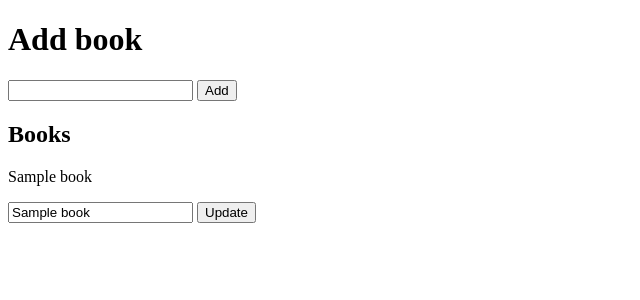
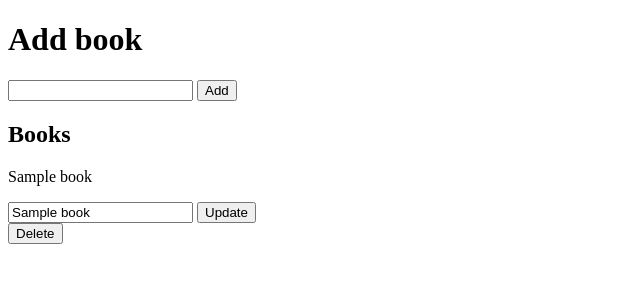
Before and after one commit to myredshoes/simple-crud-with-flask, a Flask app: page / in a window 1280 px wide. Shown: the top 300 px of the page, without its empty margins (0-640 px from the left). Run offline with Flask 2, Linux system fonts and the light colour scheme; tables that the repository leaves empty hold one stand-in row (values such as "Sample post").

Commit message:
Add delete function

```diff
--- a/app.py
+++ b/app.py
@@ -43,5 +43,14 @@ def update():
     return redirect("/")
 
 
+@app.route("/delete", methods=["POST"])
+def delete():
+    title = request.form.get("title")
+    book = Book.query.filter_by(title=title).first()
+    db.session.delete(book)
+    db.session.commit()
+    return redirect("/")
+
+
 if __name__ == "__main__":
     app.run(debug=True)
--- a/templates/home.html
+++ b/templates/home.html
@@ -18,6 +18,10 @@
             <input type="text" value="{{book.title}}" name="newtitle">
             <input type="submit" value="Update">
         </form>
+        <form method="POST" action="./delete">
+            <input type="hidden" value="{{book.title}}" name="title">
+            <input type="submit" value="Delete">
+        </form>
     {% endfor %}
 </body>
 </html>
```
